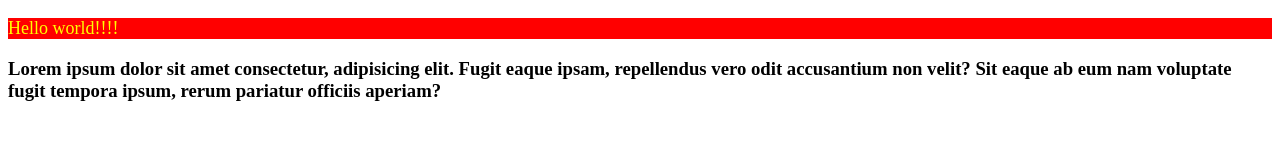
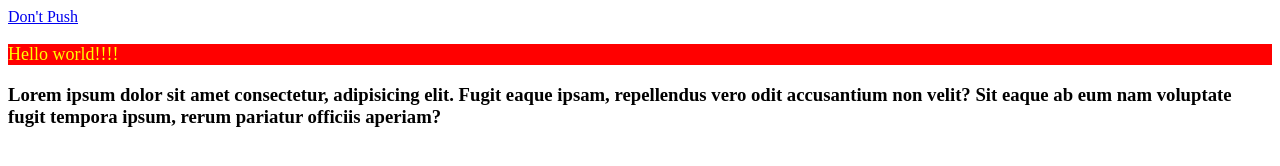
Before and after one commit to ILRZV/GitTests, a plain HTML site: page index.html in a window 1280 px wide. Drawn offline with Linux system fonts and the light colour scheme.

Commit message:
third commit

```diff
--- a/index.html
+++ b/index.html
@@ -8,6 +8,8 @@
     <title>GitTest</title>
 </head>
 <body>
+    <!-- Commit it -->
+    <a href="index.html">Don't Push</a>
     <p>Hello world!!!!</p>
     <h3>Lorem ipsum dolor sit amet consectetur, adipisicing elit. Fugit eaque ipsam, repellendus vero odit accusantium non velit? Sit eaque ab eum nam voluptate fugit tempora ipsum, rerum pariatur officiis aperiam?</h3>
 </body>
```
